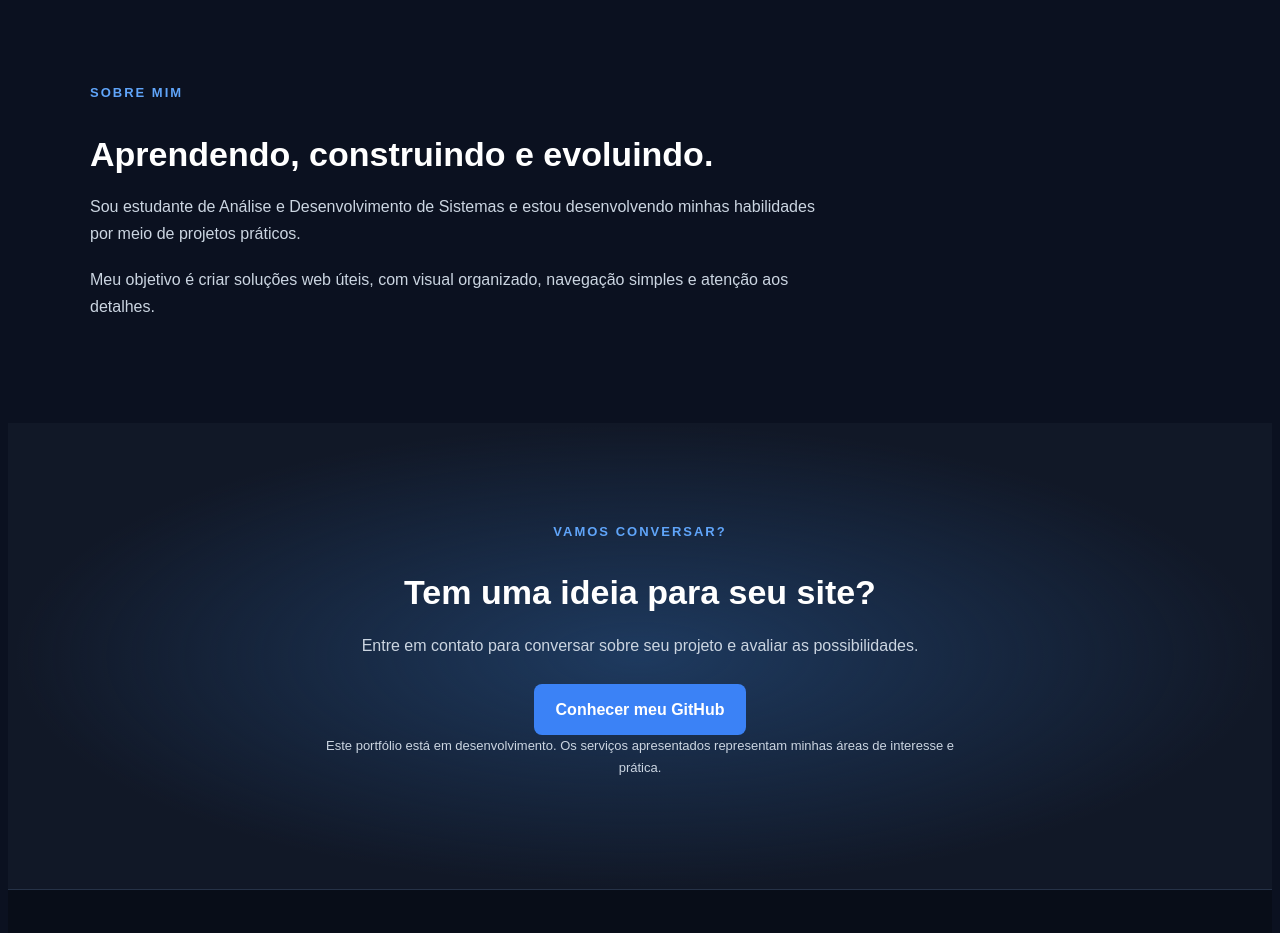
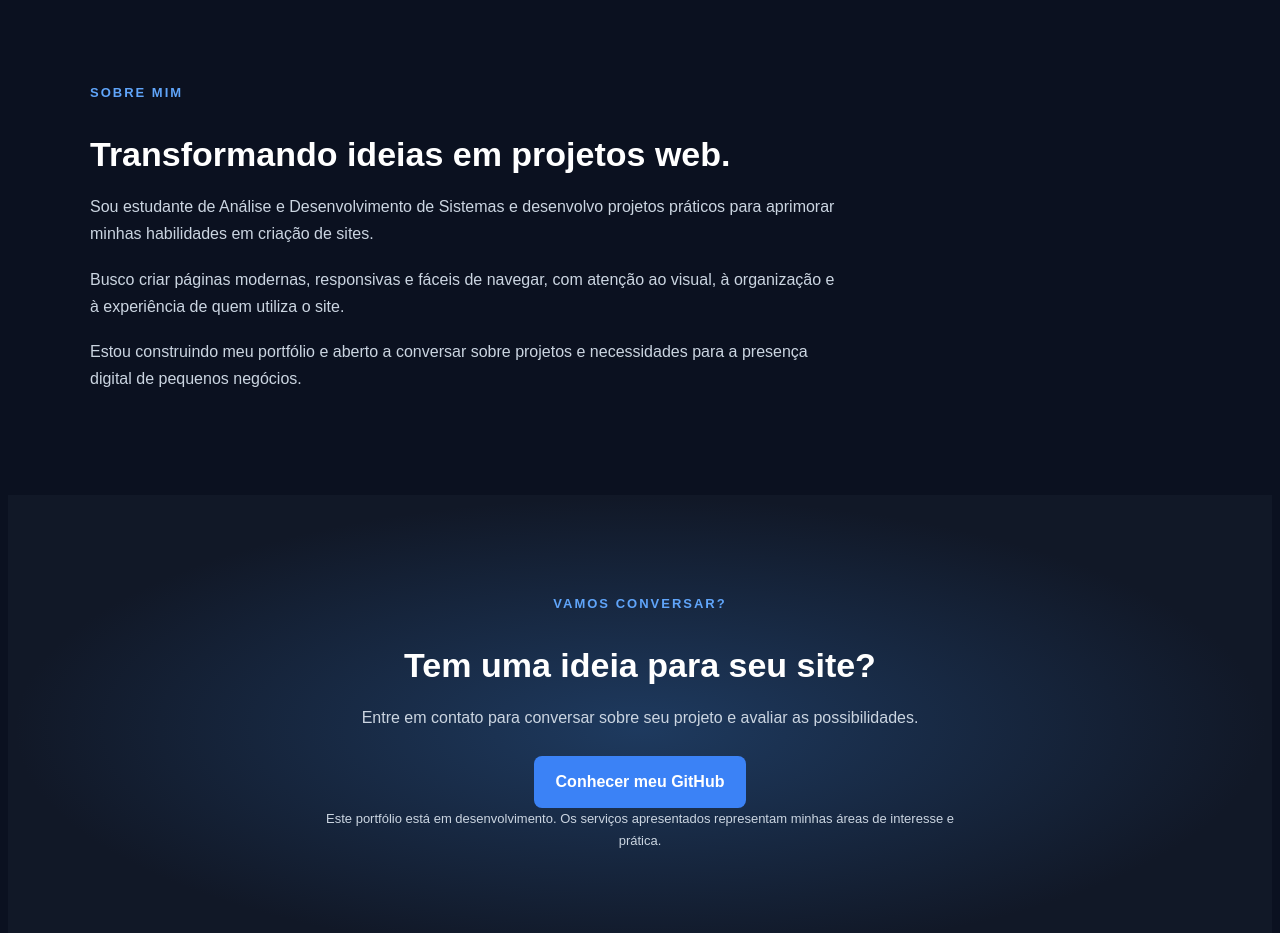
Before and after one commit to hithallotrindade-jpg/portfolio-profissional, a plain HTML site: page index.html in a window 1280 px wide. Shown: the part 2180-3113 px from the top of the page. Drawn offline with Linux system fonts and the light colour scheme.

```diff
--- a/index.html
+++ b/index.html
@@ -156,16 +156,23 @@
       <section class="secao sobre">
         <div class="container">
           <p class="etiqueta">SOBRE MIM</p>
-          <h2>Aprendendo, construindo e evoluindo.</h2>
+          <h2>Transformando ideias em projetos web.</h2>
 
           <p>
-            Sou estudante de Análise e Desenvolvimento de Sistemas e estou
-            desenvolvendo minhas habilidades por meio de projetos práticos.
+            Sou estudante de Análise e Desenvolvimento de Sistemas e desenvolvo
+            projetos práticos para aprimorar minhas habilidades em criação de
+            sites.
           </p>
 
           <p>
-            Meu objetivo é criar soluções web úteis, com visual organizado,
-            navegação simples e atenção aos detalhes.
+            Busco criar páginas modernas, responsivas e fáceis de navegar, com
+            atenção ao visual, à organização e à experiência de quem utiliza o
+            site.
+          </p>
+
+          <p>
+            Estou construindo meu portfólio e aberto a conversar sobre projetos
+            e necessidades para a presença digital de pequenos negócios.
           </p>
         </div>
       </section>
```
